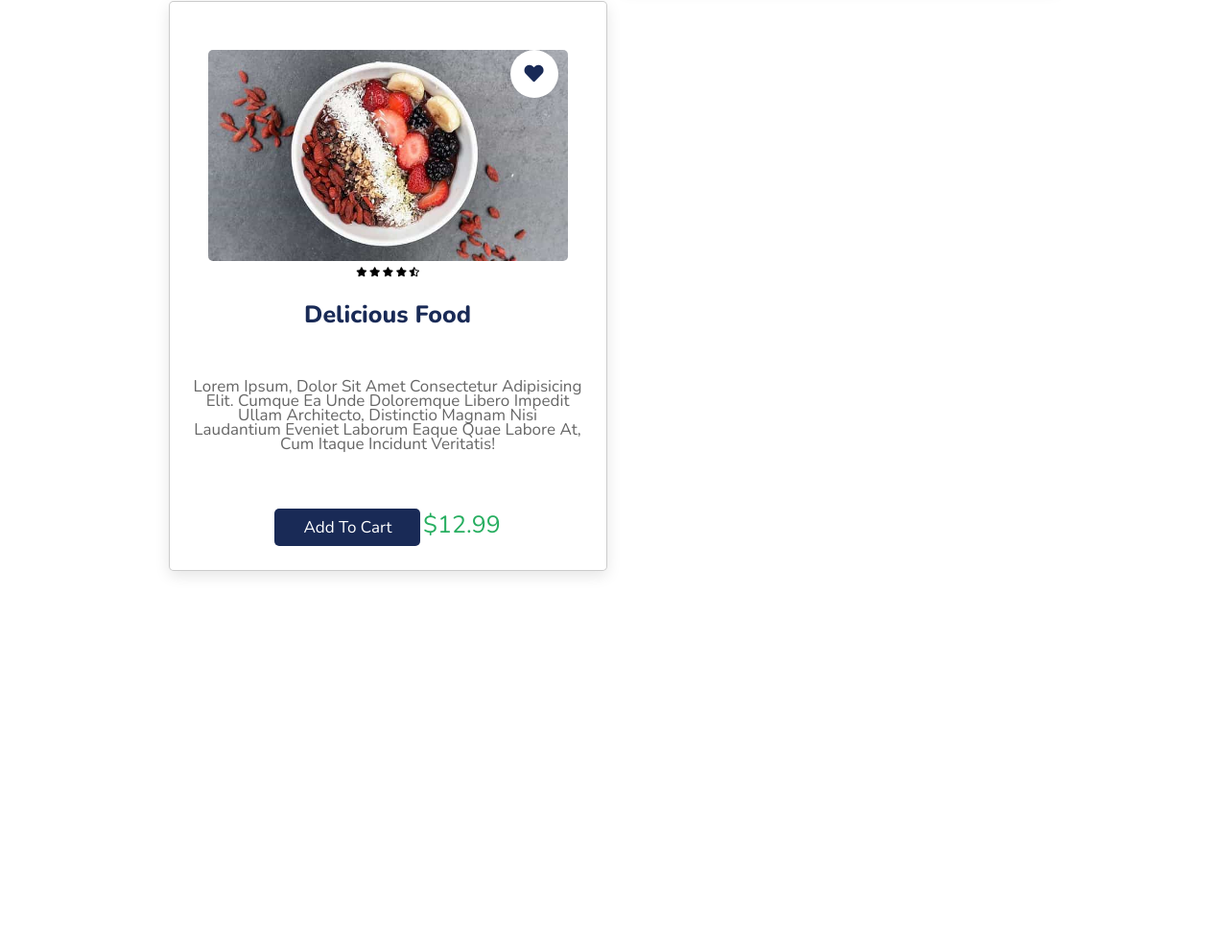
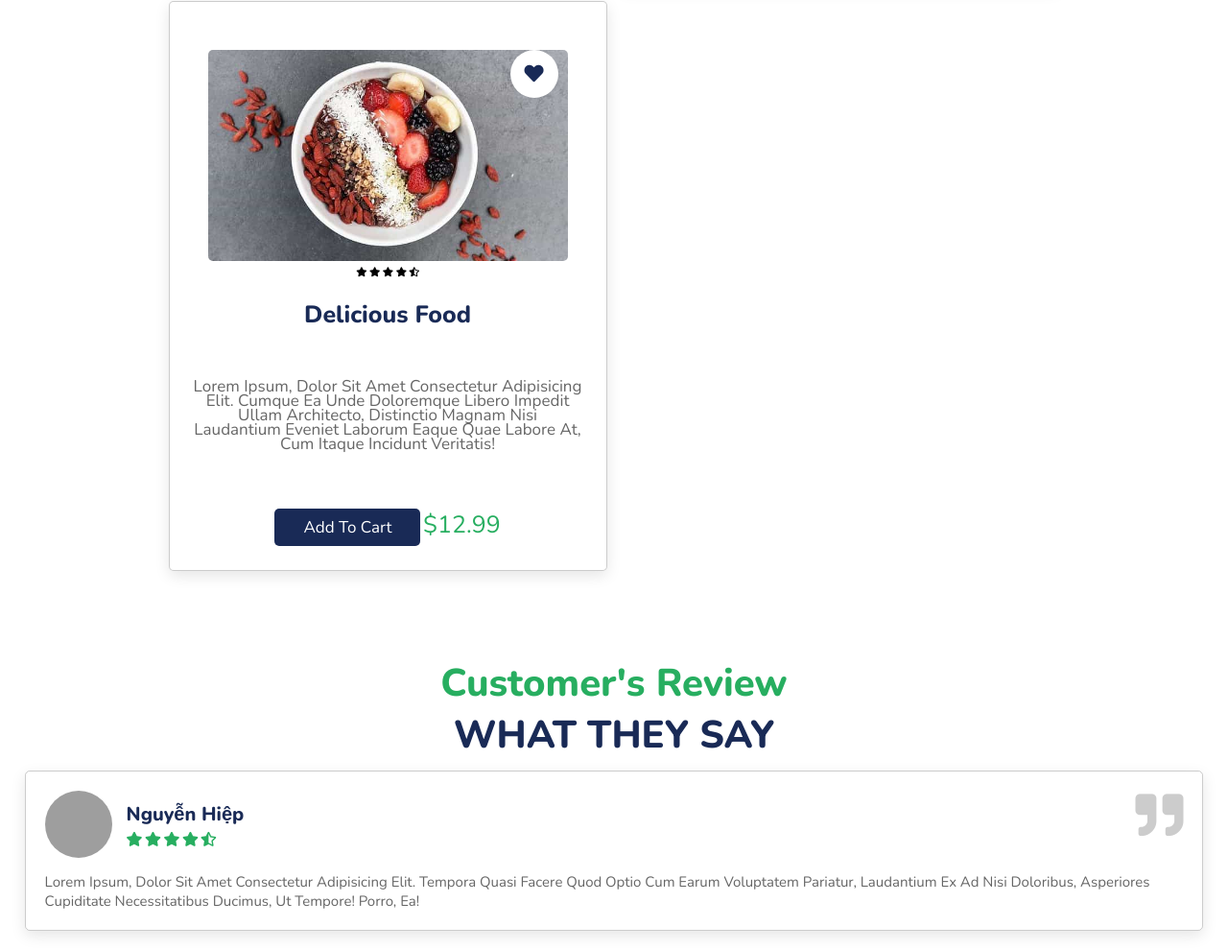
Before and after one commit to pranjalkatiyar/Restaurant-website, a plain HTML site: page index.html in a window 1280 px wide. Shown: the part 4872-5862 px from the top of the page at 96% size. Before the commit the page ends 5547 px from the top, so only its background shows below. Drawn offline with nearby package versions, Linux system fonts and the light colour scheme; grey boxes are pictures that could not be loaded.

Commit message:
one slide of the review with css complted

```diff
--- a/index.html
+++ b/index.html
@@ -495,8 +495,31 @@
 
 <section class="review" id="review">
 
+    <h3 class="sub-heading">customer's review</h3>
+    <h1 class="heading">what they say</h1>
+<div class="review-slider">
 
+    <div class="wrapper">
 
+        <div class="slide">
+            <i class="fa fa-quote-right" aria-hidden="true"></i>
+            <div class="user">
+                <img src="images/review/review-1.jpg" alt="">
+                <div class="user-info">
+                    <h3>Nguyễn Hiệp</h3>
+                    <div class="stars">
+                    <i class="fas fa-star" aria-hidden="true"></i>
+                    <i class="fas fa-star" aria-hidden="true"></i>
+                    <i class="fas fa-star" aria-hidden="true"></i>
+                    <i class="fas fa-star" aria-hidden="true"></i>
+                    <i class="fas fa-star-half-alt" aria-hidden="true"></i>
+                    </div>
+                </div>
+            </div>
+<p>Lorem ipsum, dolor sit amet consectetur adipisicing elit. Tempora quasi facere quod optio cum earum voluptatem pariatur, laudantium ex ad nisi doloribus, asperiores cupiditate necessitatibus ducimus, ut tempore! Porro, ea!</p>
+        </div>
+    </div>
+</div>
 
 </section>
 
--- a/styles.css
+++ b/styles.css
@@ -498,15 +498,60 @@ color:#fff;
      font-weight:500;
  }
 
+ .review .slide{
+     padding: 2rem;
+     box-shadow: var(--box-shadow);
+     border: .1rem solid rgba(0, 0, 0, .2);
+     border-radius: .5rem;
+     position: relative;
+ }
+
+.review .slide .fa-quote-right{
+    position: absolute;
+top: 2rem;right: 2rem;
+font-size: 5rem;
+color: #ccc;
+
+}
+
+.review .slide .user
+{
+display: flex;
+gap: 1.5rem;
+align-items: center;
+padding-bottom: 1.5rem;
+
+}
 
 
 
 
+ .review .slide .user img{
+    width: 7rem;
+    height: 7rem;
+    border-radius: 50%;
+    object-fit: cover;
+
+ }
 
 
+ .review .slide .user h3
+ {
+color: var(--black);
+font-size: 2rem;
+padding-bottom: .5rem;
 
+ }
 
+ .review .slide .user i{
+font-size: 1.5rem;
+color: var(--green);
+ }
 
+ .review .slide p{
+     font-size: 1.5rem;
+     color: var(--light-color);
+ }
 
 
 
```
Also changed, not shown: 1 other file.
